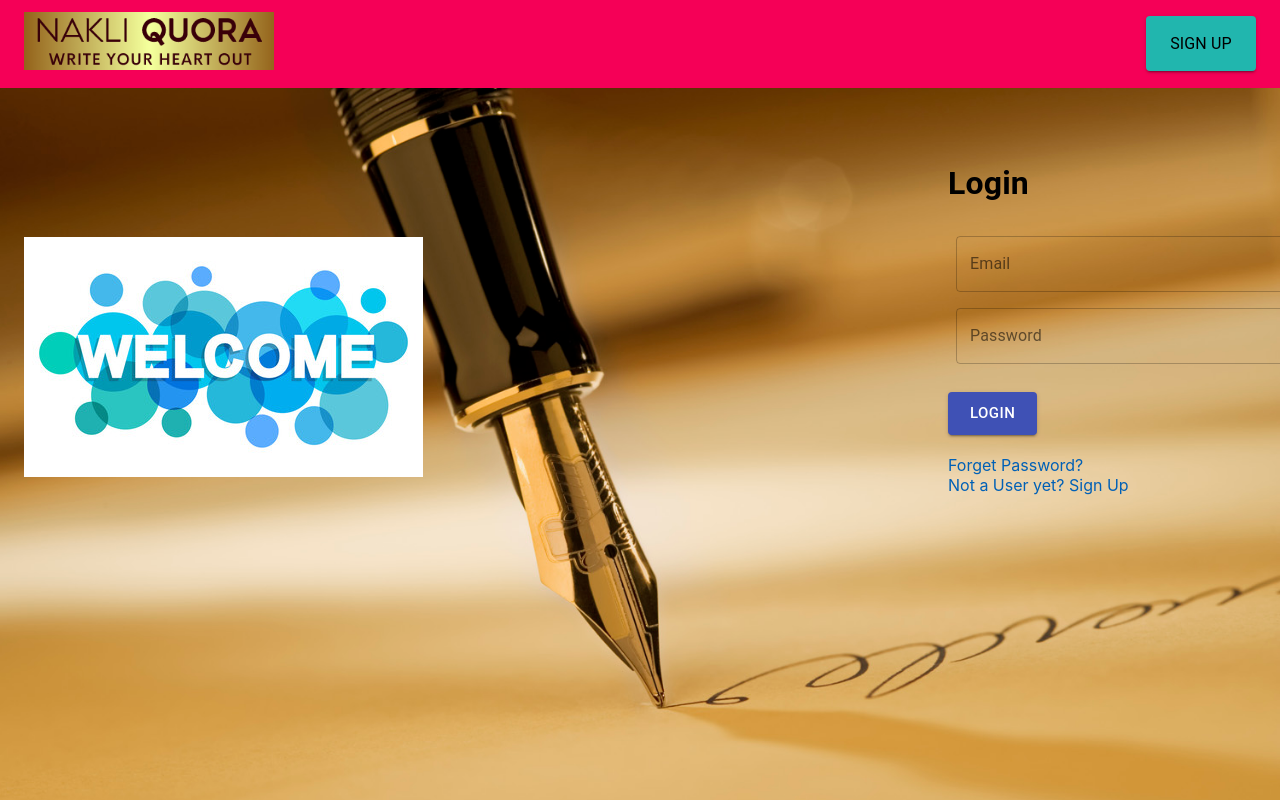
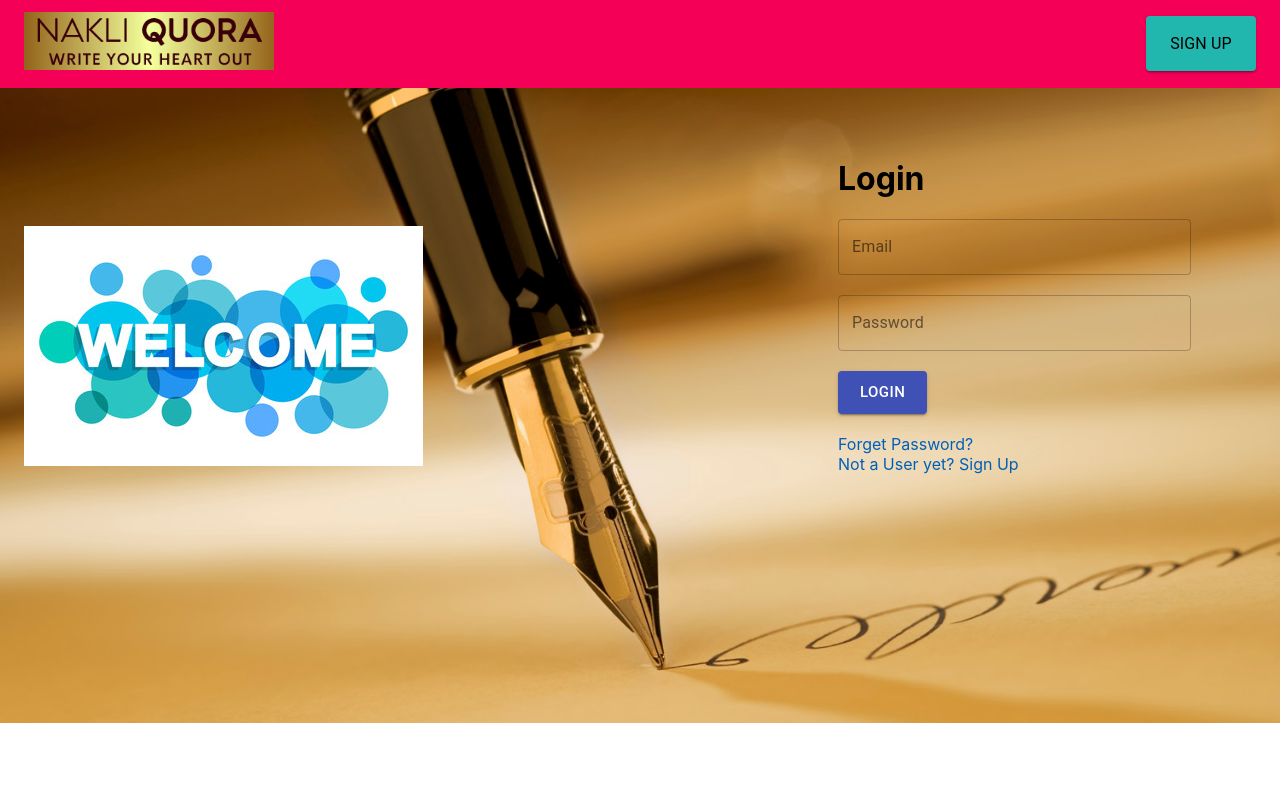
Before and after one commit to aryanjha22/Nakli-Quora, a React (Create React App) app in the folder client/: page / in a window 1280 px wide. Built offline with nearby package versions, Linux system fonts and the light colour scheme.

Commit message:
states added

```diff
--- a/client/src/components/layout/Landing.js
+++ b/client/src/components/layout/Landing.js
@@ -1,77 +1,126 @@
-import React from 'react'
+import React,{Component} from 'react'
 import {Container, Grid, Typography,TextField, Button} from '@material-ui/core'
-import { makeStyles } from '@material-ui/core/styles';
 import welcome from '../../components/welcome.jpg'
 import pen from '../../components/pen.jpg'
 import {Link} from 'react-router-dom'
 
 
 
-const useStyles = makeStyles((theme) => ({
-    root: {
-        '& > *': {
-            margin: theme.spacing(1),
-            width: '35ch'
-        },
-        flex:1
-    },
-    welcome:{
+export default class Landing extends Component {
+    constructor(){
+        super();
+        this.state = {
+          email: '',
+          password: '',
+          errors: {}
+        }
+
+        this.onChange = this.onChange.bind(this);
+        this.onSubmit = this.onSubmit.bind(this);
+
+    }
+    onChange(e){
+        this.setState({[e.target.id] : e.target.value})
+    }
+
+    onSubmit(e){
+        e.preventDefault();
+
+        const user ={
+
+          email: this.state.email,
+          password: this.state.password,
+
+        }
+
+        console.log(user)
+      }
+
+
+    render() {
+        return (
+            <div style={{backgroundImage: `url(${pen})`,
+                backgroundPosition: 'center',
+                backgroundSize: 'cover',
+                backgroundRepeat: 'no-repeat',
+                width:"100%",
+                height:"635px"
+
+            }}>
+                <Container>
+                    <Grid container alignItems="center">
+                        <Grid item xs={6} sm={3}>
+                            <img src={welcome}
+                                style={{
                                     marginRight:"100px",
                                     marginTop:"135px",
-        fontSize:"20px"
-    },
-    login:{
-        flex:1,
-        marginRight:"10px"
-    },
-    right: {
+                                    fontSize:"20px"}}
+                                alt="">
+                            </img>
+                        </Grid>
+
+                            <Grid item xs={6} sm={3} style={{
                                     marginLeft: 'auto',
+                                    marginRight:'110px',
                                     marginTop:"50px"
+                                }}
 
-        },
-    background: {
-        backgroundImage:`url(${pen})`,
-        minWidth: "100%",
-        position: "fixed",
-        minHeight: "89%",
-        backgroundSize: "cover",
-        backgroundPosition: "center"
-
-    }
-    }));
+                            >
+                            <h1>Login</h1>
 
 
+                                <form noValidate autoComplete="off" onSubmit={this.onSubmit}>
+                                    <TextField
+                                        style={{width: '35ch'}}
+                                        id="email"
+                                        label="Email"
+                                        variant="outlined"
+                                        value={this.state.email}
+                                        onChange={this.onChange}
+                                    />
+                                    <br/><br/>
 
-export default function Landing() {
-    const classes = useStyles();
-    return (
-        <div className={classes.background}>
-            <Container>
-                <Grid container alignItems="center">
-                    <Grid xs={6} sm={3}>
-                        <img src={welcome} className={classes.welcome} alt=""></img>
-                    </Grid>
+                                    <TextField
+                                        style={{width: '35ch'}}
+                                        id="password"
+                                        label="Password"
+                                        variant="outlined"
+                                        value={this.state.password}
+                                        onChange={this.onChange}
+                                    />
 
-                    <Grid className={classes.right} borderColor="primary.main" xs={6} sm={3}>
-                        <Typography><h1>Login</h1></Typography>
-                        <form className={classes.root} noValidate autoComplete="off">
-                            <TextField id="outlined-basic" label="Email" variant="outlined"/>
-                            <br/>
-                            <TextField id="outlined-basic" label="Password" variant="outlined" />
-                        </form>
-                        <br/>
-                        <Grid xs={6} sm={3}>
-                            <Button size="large" color="primary" variant="contained" style={{marginRight:"20px"}}>
+
+                                <br/><br/>
+                                <Grid item xs={6} sm={3}>
+                                    <Button
+                                        id="submit"
+                                        size="large"
+                                        type="submit"
+                                        color="primary"
+                                        variant="contained"
+                                        style={{marginRight:"20px"}}
+
+                                    >
                                         Login
                                     </Button>
                                 </Grid>
+                            </form>
+
                             <br/>
-                        <a href="#">Forget Password?</a>
+
+                            <Link to="/register">
+                                Forget Password?
+                            </Link>
+
                             <br/>
-                        <Link to="/register">Not a User yet? Sign Up</Link>
+
+                            <Link to="/register">
+                                Not a User yet? Sign Up
+                            </Link>
                         </Grid>
                     </Grid>
                 </Container>
             </div>
         )
     }
+}
--- a/client/src/components/register/Register.js
+++ b/client/src/components/register/Register.js
@@ -1,98 +1,129 @@
-import React from 'react';
+import React, {Component} from 'react';
 import TextField from '@material-ui/core/TextField';
-import { makeStyles } from '@material-ui/core/styles';
-import { Container, Grid, Button,Typography } from '@material-ui/core';
-import signup from '../../components/signup.jpg'
+import { Container, Grid, Button} from '@material-ui/core';
 import {Link} from 'react-router-dom'
 
 
-const useStyles = makeStyles((theme) => ({
-  root: {
-    marginTop: theme.spacing(8),
-    display: 'flex',
-    flexDirection: 'column',
-    alignItems: 'center',
 
-  },
-  background: {
-    background:`url(${signup})`,
-    minWidth: "100%",
-    position: "fixed",
-    minHeight: "89%",
-    backgroundSize: "cover",
-    backgroundPosition: "center"
+export default class Register extends Component {
+  constructor(){
+    super();
+    this.state = {
+      first_name : '',
+      last_name : '',
+      email: '',
+      password: '',
+      password2: '',
+      errors: {}
+    };
+
+    this.onChange = this.onChange.bind(this);
+    this.onSubmit = this.onSubmit.bind(this);
+
   }
-}));
 
-export default function FormPropsTextFields() {
-  const classes = useStyles();
+  onChange(e){
+    this.setState({ [e.target.id] : e.target.value})
+  }
 
-  return (
+  onSubmit(e){
+    e.preventDefault();
+
+    const newUser ={
+      first_name: this.state.first_name,
+      last_name: this.state.last_name,
+      email: this.state.email,
+      password: this.state.password,
+      password2: this.state.password2,
+    }
+
+    console.log(newUser)
+  }
+
+
+  render() {
+    return (
       <div>
-      <Container className={classes.root} maxWidth="xs">
+
+      <Container maxWidth="xs"
+        style={{
+          marginTop: "30px",
+          display: 'flex',
+          flexDirection: 'column',
+          alignItems: 'center',
+        }}
+      >
         <h1>Sign Up</h1>
-        <form  noValidate autoComplete="off">
+
+        <form autoComplete="off" noValidate onSubmit={this.onSubmit}>
 
 
         <Grid container spacing={2}>
             <Grid item xs={12} sm={6}>
                 <TextField
                     required
-                    id="filled-required"
+                    id="first_name"
                     label="First Name"
-                    defaultValue=""
                     variant="filled"
+                    value={this.state.first_name}
+                    onChange={this.onChange}
                 />
             </Grid>
             <Grid item xs={12} sm={6}>
                 <TextField
                     required
-                    id="filled-required"
+                    id="last_name"
                     label="Last Name"
-                    defaultValue=""
                     variant="filled"
+                    value={this.state.last_name}
+                    onChange={this.onChange}
                 />
             </Grid>
 
             <Grid item xs={12}>
                 <TextField
                     required
-                    id="filled-required"
+                    id="email"
                     label="Email"
                     fullWidth
-                    defaultValue=""
                     variant="filled"
+                    value={this.state.email}
+                    onChange={this.onChange}
                 />
             </Grid>
 
            <Grid item xs={12} sm={6}>
                 <TextField
                     required
-                    id="filled-password-input"
+                    id="password"
                     label="Password"
                     type="password"
                     autoComplete="current-password"
                     variant="filled"
+                    value={this.state.password}
+                    onChange={this.onChange}
                 />
             </Grid>
 
           <Grid item xs={12} sm={6}>
                 <TextField
                     required
-                    id="filled-password-input"
+                    id="password2"
                     label="Confirm Password"
                     type="password"
                     autoComplete="current-password"
                     variant="filled"
+                    value={this.state.password2}
+                    onChange={this.onChange}
                 />
            </Grid>
-
 
         </Grid>
 
         <br/>
 
         <Button
+            id="submit"
             type="submit"
             fullWidth
             variant="contained"
@@ -118,4 +149,5 @@ export default function FormPropsTextFields() {
         </Typography> */}
     </div>
   );
+  }
 }
```
Lines whose indentation alone changed are shown as unchanged.
